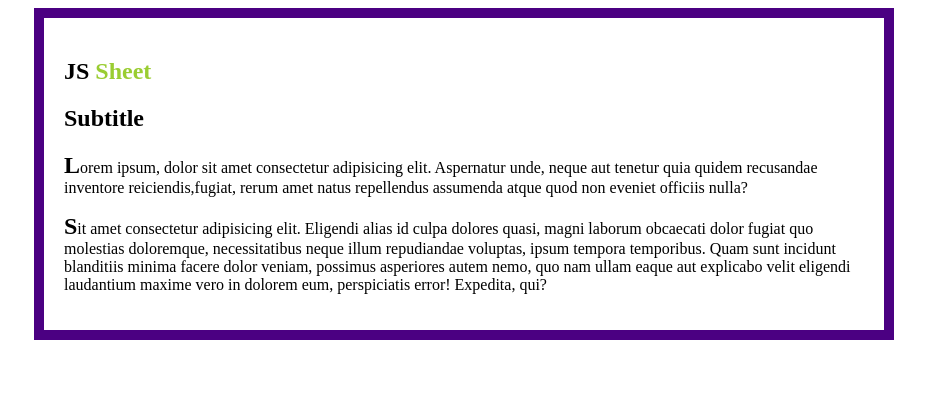
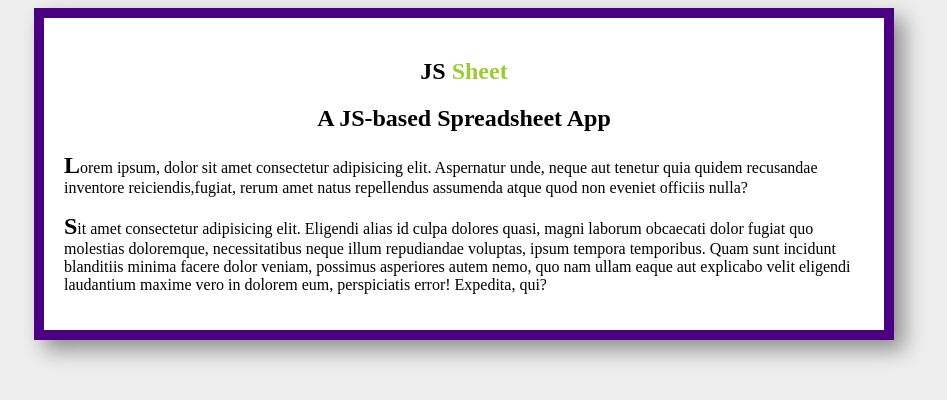
Before and after one commit to kostisMik/JS_Day-1-, a plain HTML site: page index.html in a window 1280 px wide. Shown: the whole page, without its empty margins (176-1123 px from the left). Drawn offline with Linux system fonts and the light colour scheme.

Commit message:
[STEP 06] Styling background color. Adding subtitle

```diff
--- a/index.html
+++ b/index.html
@@ -7,16 +7,18 @@
     <meta http-equiv="X-UA-Compatible" content="ie=edge">
     <title>JS EXCEL</title>
     <style>
+        body {
+            background-color: #eee;
+        }
         #title-part {
             color: yellowgreen;
         }
-
         .capital {
             font-weight: bolder;
             font-size: 24px;
         }
-
         section.container {
+            background-color: white;
             border: 10px solid indigo;
             padding: 20px;
             max-width: 800px;
@@ -26,6 +28,10 @@
             /* margin: margin-top margin-right margin-bottom margin-left */
             /* it's 0 top and go clockwise, auto right etc etc */
             margin: 0 auto 0 auto;
+            box-shadow: 10px 10px 20px rgba(0,0,0, 0.4);
+        }
+        h1, h2 {
+            text-align: center;
         }
     </style>
 </head>
@@ -35,7 +41,7 @@
     <!-- Emmet: section.container -->
     <section class="container">
         <h1>JS <span id="title-part">Sheet</span></h1>
-        <h2>Subtitle</h2>
+        <h2>A JS-based Spreadsheet App</h2>
         <p><span class="capital">L</span>orem ipsum, dolor sit amet consectetur adipisicing elit.
             Aspernatur unde, neque aut tenetur quia quidem recusandae
             inventore reiciendis,fugiat, rerum amet natus repellendus
```
